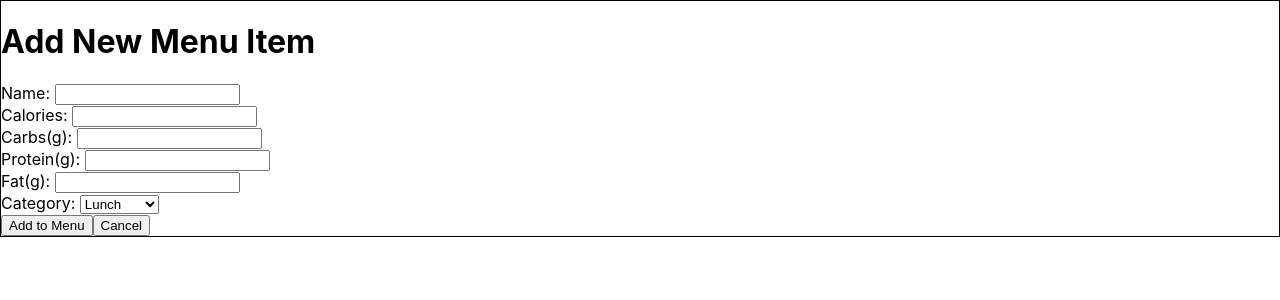
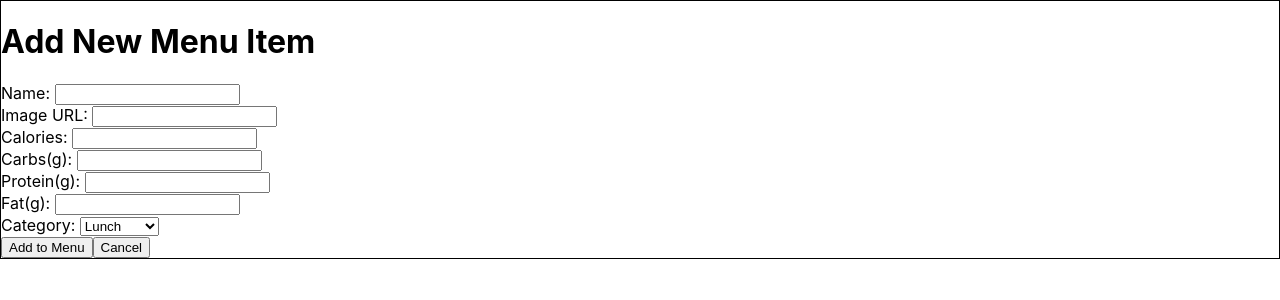
Before and after one commit to JKDev117/nom-nom-app, a React (Create React App) app: page /add-menu-item in a window 1280 px wide. Shown: the top 300 px of the page. Built offline with nearby package versions, Linux system fonts and the light colour scheme.

Commit message:
added url input field in AddMenuItem.js and EditMenuItem.js

```diff
--- a/src/components/AddMenuItem.js
+++ b/src/components/AddMenuItem.js
@@ -10,6 +10,9 @@ class AddMenuItem extends React.Component {
                     <form>
                         <label htmlFor="name"> Name: </label>
                         <input type="text" id="name" name="name"/><br/>
+
+                        <label htmlFor="image-url"> Image URL: </label>
+                        <input type="url" id="image-url" name="image-url"/><br/>
 
                         <label htmlFor="calories"> Calories: </label>
                         <input type="text" id="calories" name="calories"/><br/>
--- a/src/components/EditMenuItem.js
+++ b/src/components/EditMenuItem.js
@@ -10,6 +10,9 @@ class EditMenuItem extends React.Component {
                     <form>
                         <label htmlFor="name"> Name: </label>
                         <input type="text" id="name" name="name"/><br/>
+
+                        <label htmlFor="image-url"> Image URL: </label>
+                        <input type="url" id="image-url" name="image-url"/><br/>
 
                         <label htmlFor="calories"> Calories: </label>
                         <input type="text" id="calories" name="calories"/><br/>
```
